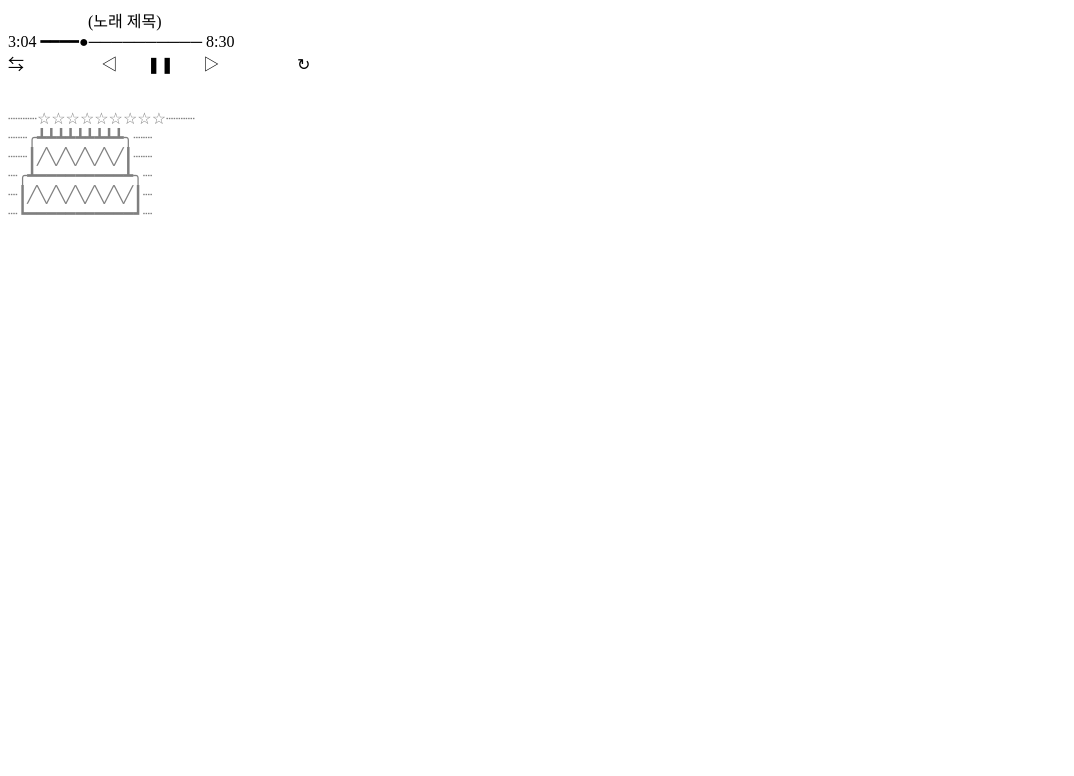
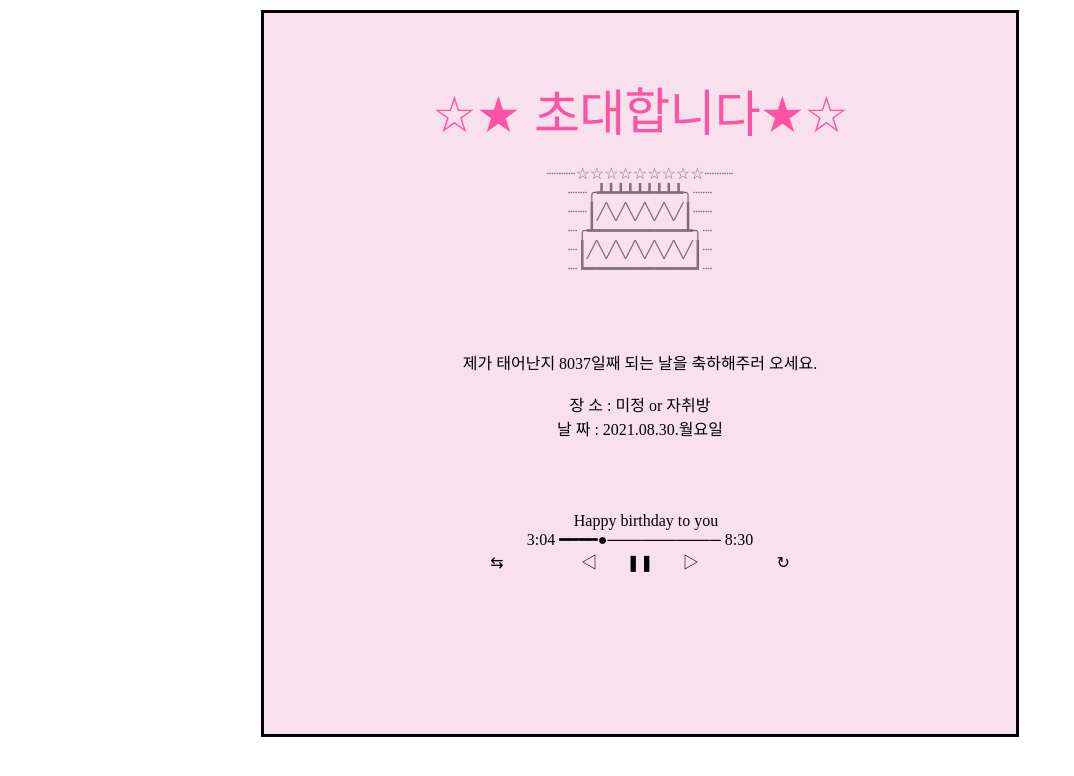
Before and after one commit to um2n/On_My_Own, a plain HTML site: page Secret/index.html in a window 1280 px wide. Shown: the whole page, without its empty margins (0-1074 px from the left). Drawn offline with Linux system fonts and the light colour scheme.

Commit message:
add code

```diff
--- a/Secret/index.html
+++ b/Secret/index.html
@@ -5,12 +5,45 @@
     <meta charset="utf-8">
     <title>·.̩₊̣.̩✧*̣̩˚̣̣⁺̣‧.₊̣̇.‧⁺̣˚̣̣*̣̩⋆·̩̩.̩̥·̩̩⋆*̣̩˚̣̣⁺̣‧.₊̣̇.‧⁺̣˚̣̣*̣̩✧·.̩₊̣.̩‧</title>
     <style>
-        div#cake{ -webkit-animation:blink 0.4s ease-in-out infinite alternate;
+
+        div#cake{text-align:center;
+          -webkit-animation:blink 0.4s ease-in-out infinite alternate;
             -moz-animation:blink 0.4s ease-in-out infinite alternate;
             animation:blink 0.4s ease-in-out infinite alternate; }
             @-webkit-keyframes blink{ 0% {opacity:0;} 100% {opacity:1;} }
             @-moz-keyframes blink{ 0% {opacity:0;} 100% {opacity:1;} }
             @keyframes blink{ 0% {opacity:0;} 100% {opacity:1;} }
+
+        div#box{border:3px solid;height:670px;padding:2%;margin-top:10px;margin-left:20%;margin-right:20%;
+        background-color:#F8E0EC;}
+
+        .txt span {position:relative;  display: inline-block; color:#fe52a2; letter-spacing:-0.8px;
+        animation:txtup 1.9s infinite; -webkit-animation:txtup 1.9s infinite;  -ms-animation:txtup 1.9s infinite;   -moz-animation: txtup 1.9s infinite; }
+        .txt span:nth-of-type(1){animation-delay:0.1s;}
+        .txt span:nth-of-type(2){animation-delay:0.3s;}
+        .txt span:nth-of-type(3){animation-delay:0.5s;}
+        .txt span:nth-of-type(4){animation-delay:0.7s;}
+        .txt span:nth-of-type(5){animation-delay:0.9s;}
+        .txt span:nth-of-type(6){animation-delay:1.1s;}
+        .txt span:nth-of-type(7){animation-delay:1.3s;}
+        .txt span:nth-of-type(8){animation-delay:1.5s;}
+        .txt span:nth-of-type(9){animation-delay:1.7s;}
+        @-webkit-keyframes txtup {
+         0%{top:0;}
+         20% {top:-0.2rem;}
+         40% {top:0;}
+         60% {top:0;}
+         80% {top:0;}
+         100% {top:0}
+        }
+        @keyframes txtup {
+         0% {top:0;}
+         20% {top:-0.2rem;}
+         40% {top:0}
+         60% {top:0}
+         80% {top:0}
+         100% {top:0}
+        }
 
     </style>
     <script>
@@ -18,15 +51,11 @@
   </head>
   <body>
 
-    &nbsp;&nbsp;&nbsp;&nbsp;&nbsp;&nbsp;&nbsp;&nbsp;&nbsp;&nbsp;&nbsp;&nbsp;&nbsp;&nbsp;&nbsp;&nbsp;&nbsp;&nbsp;&nbsp;&nbsp;(노래 제목) <br>
-
-       3:04 ━━━━●────────── 8:30 <br>
-
-⇆ㅤㅤㅤㅤㅤ ◁ㅤㅤ❚❚ㅤㅤ▷ ㅤㅤㅤㅤㅤ↻ <br>
-
-<p></p>
+    <div id="box">
+<br><br>
+      <div class ="txt" style="text-align:center; font-size:50px; font-family:'Arial', Times, cursive;">
+      <span>☆</span><span>★</span> <span>초</span><span>대</span><span>합</span><span>니</span><span>다</span><span>★</span><span>☆</span></style></div>
 <br>
-
 <div id="cake">
 
  ┈┈┈☆☆☆☆☆☆☆☆☆┈┈┈ <br>
@@ -40,10 +69,21 @@
     ┈┃╱╲╱╲╱╲╱╲╱╲╱┃┈ <br>
 
     ┈┗━━━━━━━━━━━┛┈ <br>
-  </div>
- <p>
-    </p>
+</div>
+ <br><br><br><br>
 
+ <div style="text-align:center">제가 태어난지 8037일째 되는 날을 축하해주러 오세요.
+ <br><br>
+ 장 소 : 미정 or 자취방<br>
+ 날 짜 : 2021.08.30.월요일<br><br><br><br><br></div>
+
+    <div id="song" style="text-align:center">
+    &nbsp;&nbsp;&nbsp;Happy birthday to you <br>
+
+       3:04 ━━━━●────────── 8:30 <br>
+
+⇆ㅤㅤㅤㅤㅤ ◁ㅤㅤ❚❚ㅤㅤ▷ ㅤㅤㅤㅤㅤ↻ <br>
+  </div></div>
 
   </body>
 </html>
```
